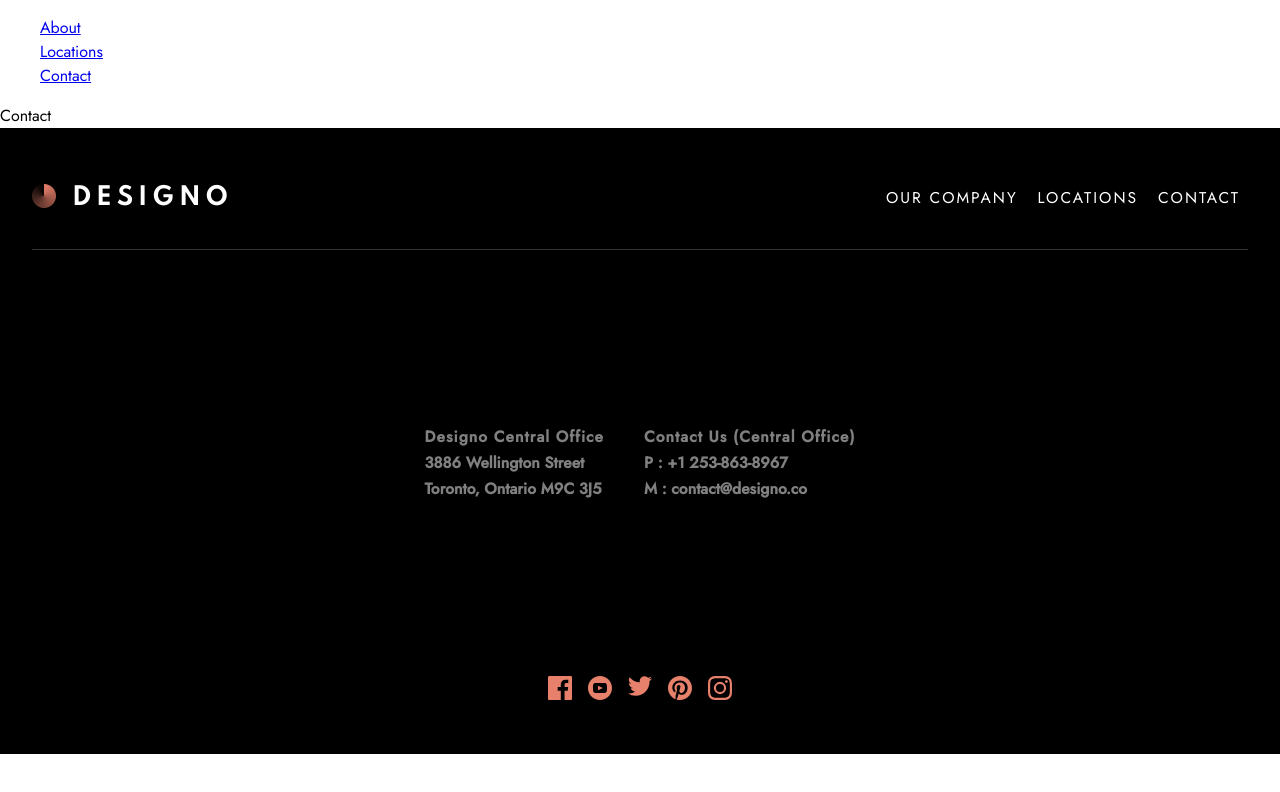
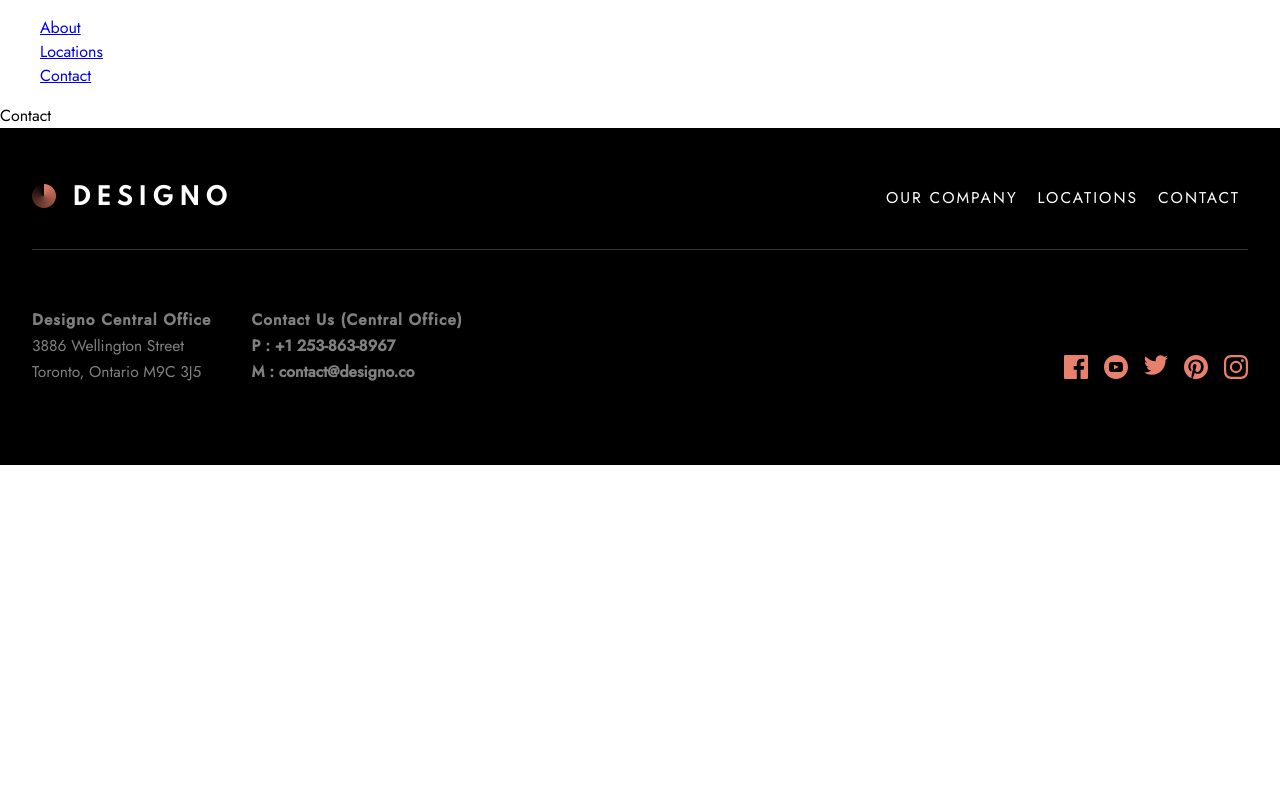
Before and after one commit to MorganBare/Designo-Multi-Page-Website, a React (Create React App) app: page /Contact in a window 1280 px wide. Shown: the top 792 px of the page. Built offline with nearby package versions, Linux system fonts and the light colour scheme.

Commit message:
Fixed font weight issue with address in footer

```diff
--- a/src/components/footers/Footer.jsx
+++ b/src/components/footers/Footer.jsx
@@ -14,7 +14,8 @@ import { FooterContainer,
         StyledTwitterIcon,
         StyledPinterestIcon,
         StyledInstagramIcon,
-        FlexDiv
+        FlexDiv,
+        SubP
       } from './Footer.styled'
 
 import lightLogo  from "../../assets/shared/desktop/logo-light.png"
@@ -47,8 +48,8 @@ export default function Footer() {
             <AddressOuterContainer>
               <SingleContactContainer>
                 <p>Designo Central Office</p>
-                <p>3886 Wellington Street</p>
-                <p>Toronto, Ontario M9C 3J5</p>
+                <SubP>3886 Wellington Street</SubP>
+                <SubP>Toronto, Ontario M9C 3J5</SubP>
               </SingleContactContainer>
               <SingleContactContainer>
                 <p>Contact Us (Central Office)</p>
--- a/src/components/footers/Footer.styled.js
+++ b/src/components/footers/Footer.styled.js
@@ -113,6 +113,10 @@ export const ContactPageInfoContainer = styled.div`
     font-size: ${({theme}) => theme.fontSize.body};
     width: 100%;
     height: 626px;
+
+    @media only screen and (min-width: 767px) {
+        height: 337px;
+    }
 `;
 
 
@@ -201,8 +205,17 @@ export const SingleContactContainer = styled.div`
     @media only screen and (min-width: 767px) {
         padding: 0;
         text-align: left;
-        font-weight: ${({theme}) => theme.fontWeight.large};
         line-height: ${({theme}) => theme.lineHeight.small};
+
+        p{
+            font-weight: ${({theme}) => theme.fontWeight.large}
+        }
+    }
+`;
+
+export const SubP = styled.div`
+    @media only screen and (min-width: 767px) {
+        font-weight: 400;
     }
 `;
 
@@ -210,8 +223,10 @@ export const SocialMediaContainer = styled.div`
     display: flex;
     width: 184px;
     justify-content: space-between;
+    padding-top: 1rem;
     @media only screen and (min-width: 767px) {
         flex-direction: row;
+        padding-top: 0;
     }
 `;
 
--- a/src/components/footers/FooterContact.jsx
+++ b/src/components/footers/FooterContact.jsx
@@ -13,7 +13,9 @@ import { FooterContainer,
         StyledYoutubeIcon,
         StyledTwitterIcon,
         StyledPinterestIcon,
-        StyledInstagramIcon } from './Footer.styled'
+        StyledInstagramIcon,
+        FlexDiv,
+        SubP } from './Footer.styled'
 
 import lightLogo from "../../assets/shared/desktop/logo-light.png"
 
@@ -31,11 +33,12 @@ export default function Footer2() {
               <li><Link to="/Contact">CONTACT</Link></li>
             </ul>
           </ContactNav>
+          <FlexDiv>
               <AddressOuterContainer>
                 <SingleContactContainer>
                   <p>Designo Central Office</p>
-              <p>3886 Wellington Street</p>
-              <p>Toronto, Ontario M9C 3J5</p>
+                  <SubP>3886 Wellington Street</SubP>
+                  <SubP>Toronto, Ontario M9C 3J5</SubP>
                 </SingleContactContainer>
                 <SingleContactContainer>
                   <p>Contact Us (Central Office)</p>
@@ -50,6 +53,7 @@ export default function Footer2() {
                 <a href='http://www.pinterest.com' target='_blank' rel='noreferrer'><StyledPinterestIcon/></a>
                 <a href='http://www.instagram.com' target='_blank' rel='noreferrer'><StyledInstagramIcon/></a>
               </SocialMediaContainer>
+              </FlexDiv>
           </InnerContactContainer>
       </ContactPageInfoContainer>
 
```
Lines whose indentation alone changed are shown as unchanged.
